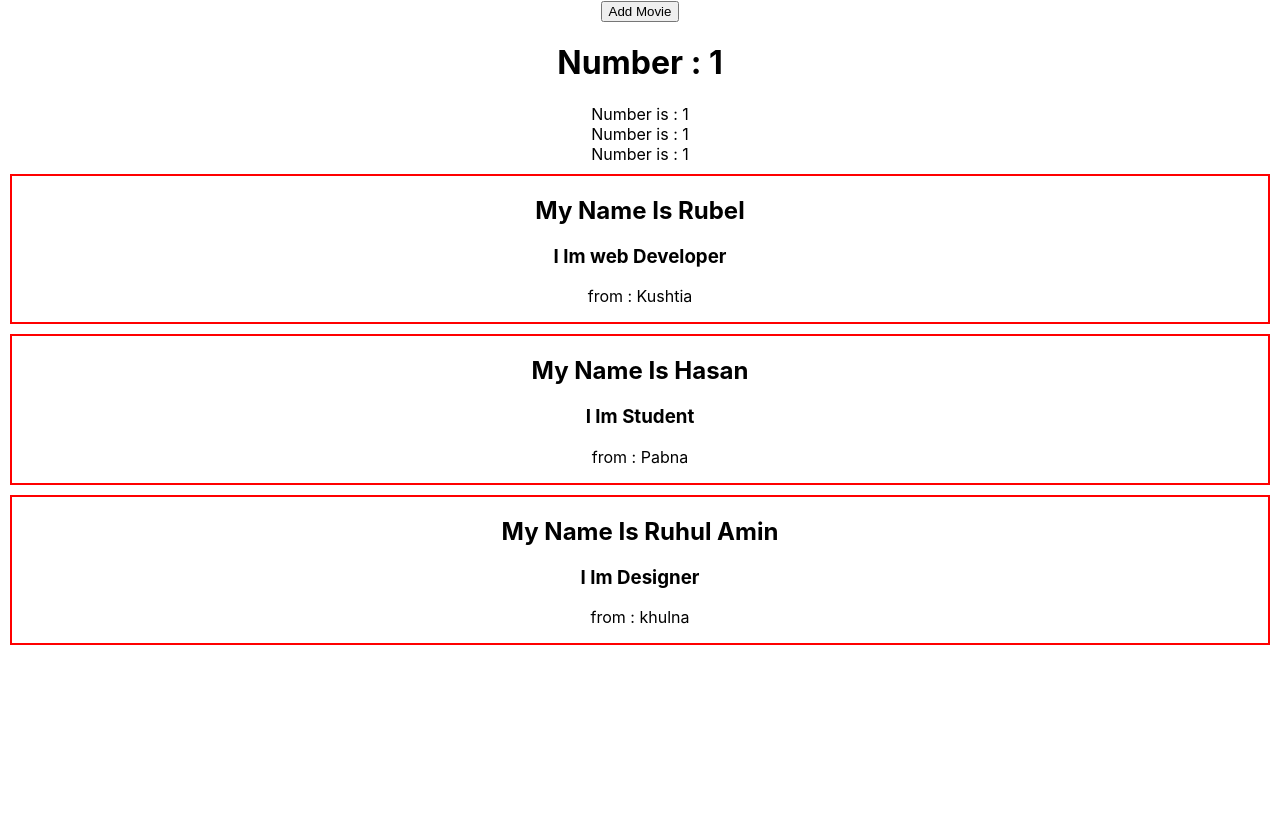
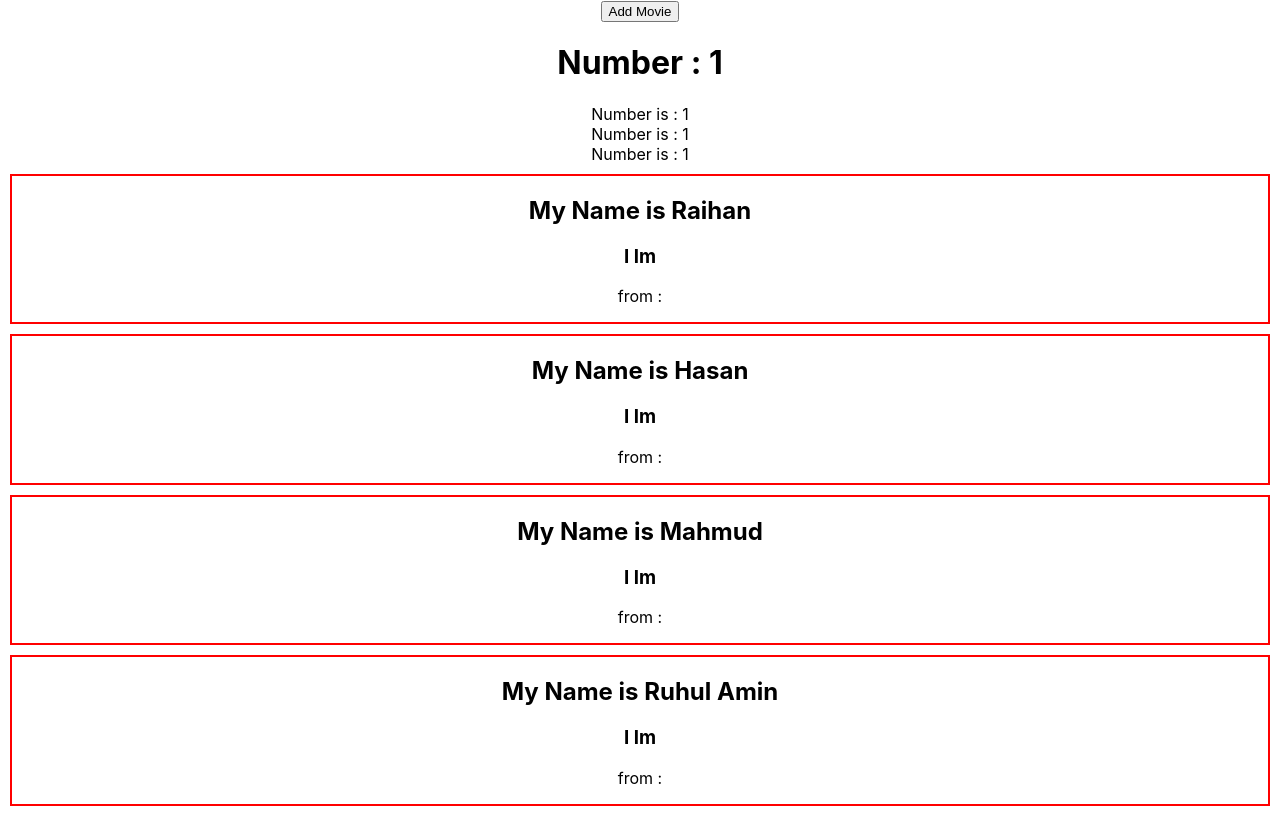
Before and after one commit to raihaninfo/javascript_practice, a React (Create React App) app in the folder react/core-concepts/: page / in a window 1280 px wide. Built offline with nearby package versions, Linux system fonts and the light colour scheme.

Commit message:
dynamic data add

```diff
--- a/react/core-concepts/src/App.jsx
+++ b/react/core-concepts/src/App.jsx
@@ -2,13 +2,14 @@ import "./App.css";
 import { useState } from "react";
 
 function App() {
+  const myName = ['Raihan', 'Hasan', 'Mahmud', 'Ruhul Amin']
 
   return (
     <div className="App">
       <MovieCounter></MovieCounter>
-      <Parson job="web Developer" dis="Kushtia" name="Rubel"></Parson>
-      <Parson job="Student" dis="Pabna" name="Hasan"></Parson>
-      <Parson job="Designer" dis="khulna" name="Ruhul Amin"></Parson>
+      {
+        myName.map(name=><Parson name={name}></Parson>)
+      }
     </div>
   );
 }
@@ -20,7 +21,7 @@ function Parson(props){
   };
 
   return (<div style={personStyle}>
-    <h2>My Name Is {props.name} </h2>
+    <h2>My Name is {props.name} </h2>
     <h3>I Im {props.job}</h3>
     <p>from : {props.dis} </p>
   </div>
```
